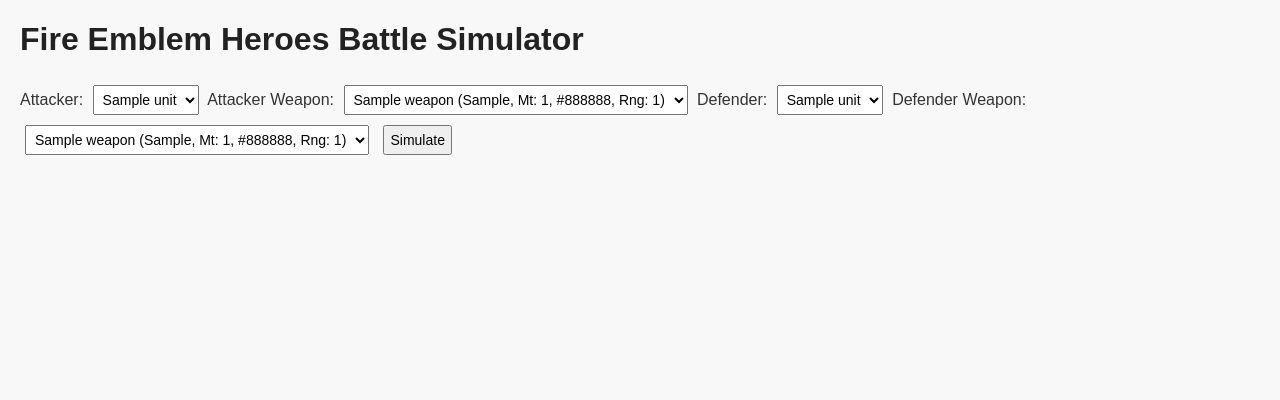
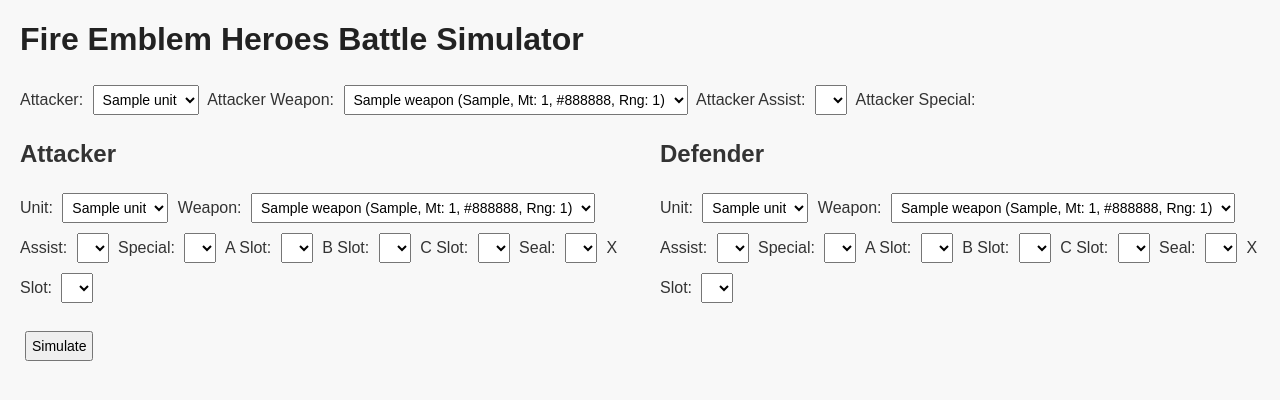
Before and after one commit to Ayden214/feh_simulator, a Flask app: page / in a window 1280 px wide. Shown: the top 400 px of the page. Run offline with Flask 3, Linux system fonts and the light colour scheme; tables that the repository leaves empty hold one stand-in row (values such as "Sample post"); lists and menus that the app fills with data are empty.

Commit message:
Some ui edits with copilot

```diff
--- a/templates/index.html
+++ b/templates/index.html
@@ -18,6 +18,7 @@ and a submit button to calculate battle results.
 
   <!-- Battle Simulation Form -->
   <form method="POST">
+
     <label for="attacker">Attacker:</label>
     <select name="attacker" id="attacker">
       {% for unit in units %}
@@ -32,26 +33,151 @@ and a submit button to calculate battle results.
       {% endfor %}
     </select>
 
-    <label for="defender">Defender:</label>
+    <label for="attacker_assist">Attacker Assist:</label>
+    <select name="attacker_assist" id="attacker_assist">
+      {% for skill in skills if skill.skill_type == 'Assist' %}
+      <option value="{{ skill.name }}">{{ skill.name }}</option>
+      {% endfor %}
+    </select>
+
+    <label for="attacker_special">Attacker Special:</label>
+    <!-- Battle Simulation Form -->
+    <form method="POST">
+      <div style="display: flex; gap: 40px;">
+        <!-- Attacker Column -->
+        <div style="flex: 1;">
+          <h2>Attacker</h2>
+          <label for="attacker">Unit:</label>
+          <select name="attacker" id="attacker">
+            {% for unit in units %}
+            <option value="{{ unit.name }}">{{ unit.name }}</option>
+            {% endfor %}
+          </select>
+
+          <label for="attacker_weapon">Weapon:</label>
+          <select name="attacker_weapon" id="attacker_weapon">
+            {% for weapon in weapons %}
+            <option value="{{ weapon.name }}">{{ weapon.name }} ({{ weapon.weapon_type }}, Mt: {{ weapon.might }}, {{ weapon.color }}, Rng: {{ weapon.range }})</option>
+            {% endfor %}
+          </select>
+
+          <label for="attacker_assist">Assist:</label>
+          <select name="attacker_assist" id="attacker_assist">
+            {% for skill in skills if skill.skill_type == 'Assist' %}
+            <option value="{{ skill.name }}">{{ skill.name }}</option>
+            {% endfor %}
+          </select>
+
+          <label for="attacker_special">Special:</label>
+          <select name="attacker_special" id="attacker_special">
+            {% for skill in skills if skill.skill_type == 'Special' %}
+            <option value="{{ skill.name }}">{{ skill.name }}</option>
+            {% endfor %}
+          </select>
+
+          <label for="attacker_a">A Slot:</label>
+          <select name="attacker_a" id="attacker_a">
+            {% for skill in skills if skill.skill_type == 'A' %}
+            <option value="{{ skill.name }}">{{ skill.name }}</option>
+            {% endfor %}
+          </select>
+
+          <label for="attacker_b">B Slot:</label>
+          <select name="attacker_b" id="attacker_b">
+            {% for skill in skills if skill.skill_type == 'B' %}
+            <option value="{{ skill.name }}">{{ skill.name }}</option>
+            {% endfor %}
+          </select>
+
+          <label for="attacker_c">C Slot:</label>
+          <select name="attacker_c" id="attacker_c">
+            {% for skill in skills if skill.skill_type == 'C' %}
+            <option value="{{ skill.name }}">{{ skill.name }}</option>
+            {% endfor %}
+          </select>
+
+          <label for="attacker_seal">Seal:</label>
+          <select name="attacker_seal" id="attacker_seal">
+            {% for skill in skills if skill.skill_type == 'Seal' %}
+            <option value="{{ skill.name }}">{{ skill.name }}</option>
+            {% endfor %}
+          </select>
+
+          <label for="attacker_x">X Slot:</label>
+          <select name="attacker_x" id="attacker_x">
+            {% for skill in skills if skill.skill_type == 'X' %}
+            <option value="{{ skill.name }}">{{ skill.name }}</option>
+            {% endfor %}
+          </select>
+        </div>
+
+        <!-- Defender Column -->
+        <div style="flex: 1;">
+          <h2>Defender</h2>
+          <label for="defender">Unit:</label>
           <select name="defender" id="defender">
             {% for unit in units %}
             <option value="{{ unit.name }}">{{ unit.name }}</option>
             {% endfor %}
           </select>
 
-    <label for="defender_weapon">Defender Weapon:</label>
+          <label for="defender_weapon">Weapon:</label>
           <select name="defender_weapon" id="defender_weapon">
             {% for weapon in weapons %}
             <option value="{{ weapon.name }}">{{ weapon.name }} ({{ weapon.weapon_type }}, Mt: {{ weapon.might }}, {{ weapon.color }}, Rng: {{ weapon.range }})</option>
             {% endfor %}
           </select>
 
+          <label for="defender_assist">Assist:</label>
+          <select name="defender_assist" id="defender_assist">
+            {% for skill in skills if skill.skill_type == 'Assist' %}
+            <option value="{{ skill.name }}">{{ skill.name }}</option>
+            {% endfor %}
+          </select>
+
+          <label for="defender_special">Special:</label>
+          <select name="defender_special" id="defender_special">
+            {% for skill in skills if skill.skill_type == 'Special' %}
+            <option value="{{ skill.name }}">{{ skill.name }}</option>
+            {% endfor %}
+          </select>
+
+          <label for="defender_a">A Slot:</label>
+          <select name="defender_a" id="defender_a">
+            {% for skill in skills if skill.skill_type == 'A' %}
+            <option value="{{ skill.name }}">{{ skill.name }}</option>
+            {% endfor %}
+          </select>
+
+          <label for="defender_b">B Slot:</label>
+          <select name="defender_b" id="defender_b">
+            {% for skill in skills if skill.skill_type == 'B' %}
+            <option value="{{ skill.name }}">{{ skill.name }}</option>
+            {% endfor %}
+          </select>
+
+          <label for="defender_c">C Slot:</label>
+          <select name="defender_c" id="defender_c">
+            {% for skill in skills if skill.skill_type == 'C' %}
+            <option value="{{ skill.name }}">{{ skill.name }}</option>
+            {% endfor %}
+          </select>
+
+          <label for="defender_seal">Seal:</label>
+          <select name="defender_seal" id="defender_seal">
+            {% for skill in skills if skill.skill_type == 'Seal' %}
+            <option value="{{ skill.name }}">{{ skill.name }}</option>
+            {% endfor %}
+          </select>
+
+          <label for="defender_x">X Slot:</label>
+          <select name="defender_x" id="defender_x">
+            {% for skill in skills if skill.skill_type == 'X' %}
+            <option value="{{ skill.name }}">{{ skill.name }}</option>
+            {% endfor %}
+          </select>
+        </div>
+      </div>
+      <br>
       <button type="submit">Simulate</button>
     </form>
-
-  <!-- Display Result (if available) -->
-  {% if result %}
-  <p><strong>{{ result }}</strong></p>
-  {% endif %}
-</body>
-</html>
--- a/web/routes.py
+++ b/web/routes.py
@@ -61,6 +61,7 @@ def index():
     units = get_units_from_db()
     db = FEHDatabase()
     weapons = db.get_weapons()
+    skills = db.get_skills()
     db.close()
 
     if request.method == "POST":
@@ -72,6 +73,21 @@ def index():
         defender = next((u for u in units if u.name == defender_name), None)
         attacker_weapon = next((w for w in weapons if w['name'] == attacker_weapon_name), None)
         defender_weapon = next((w for w in weapons if w['name'] == defender_weapon_name), None)
+        # Skill slots
+        skill_slots = ['assist', 'special', 'a', 'b', 'c', 'seal', 'x']
+        for slot in skill_slots:
+            attacker_skill_name = request.form.get(f'attacker_{slot}')
+            defender_skill_name = request.form.get(f'defender_{slot}')
+            attacker_skill = next((s for s in skills if s['name'] == attacker_skill_name), None)
+            defender_skill = next((s for s in skills if s['name'] == defender_skill_name), None)
+            if attacker and attacker_skill:
+                if not hasattr(attacker, 'skills'):
+                    attacker.skills = {}
+                attacker.skills[slot] = attacker_skill
+            if defender and defender_skill:
+                if not hasattr(defender, 'skills'):
+                    defender.skills = {}
+                defender.skills[slot] = defender_skill
         if attacker and attacker_weapon:
             attacker.weapons = [attacker_weapon]
             attacker.equipped_weapon = attacker_weapon
@@ -82,7 +98,7 @@ def index():
             dmg = calculate_damage(attacker, defender)
             result = f"{attacker.name} deals {dmg} damage to {defender.name}!"
 
-    return render_template("index.html", units=units, weapons=weapons, result=result)
+    return render_template("index.html", units=units, weapons=weapons, skills=skills, result=result)
 
 @main.route("/admin", methods=["GET", "POST"])
 def admin():
```
Also changed, not shown: data/feh.db. Lines whose indentation alone changed are shown as unchanged.
